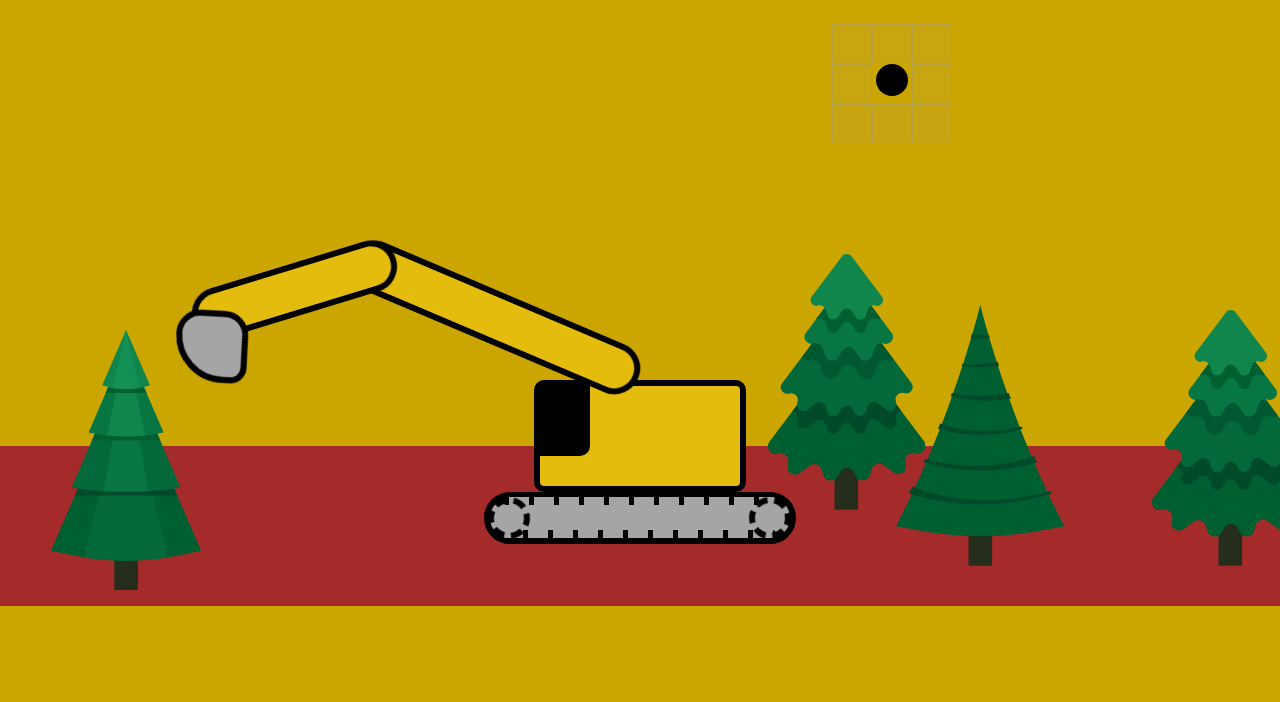
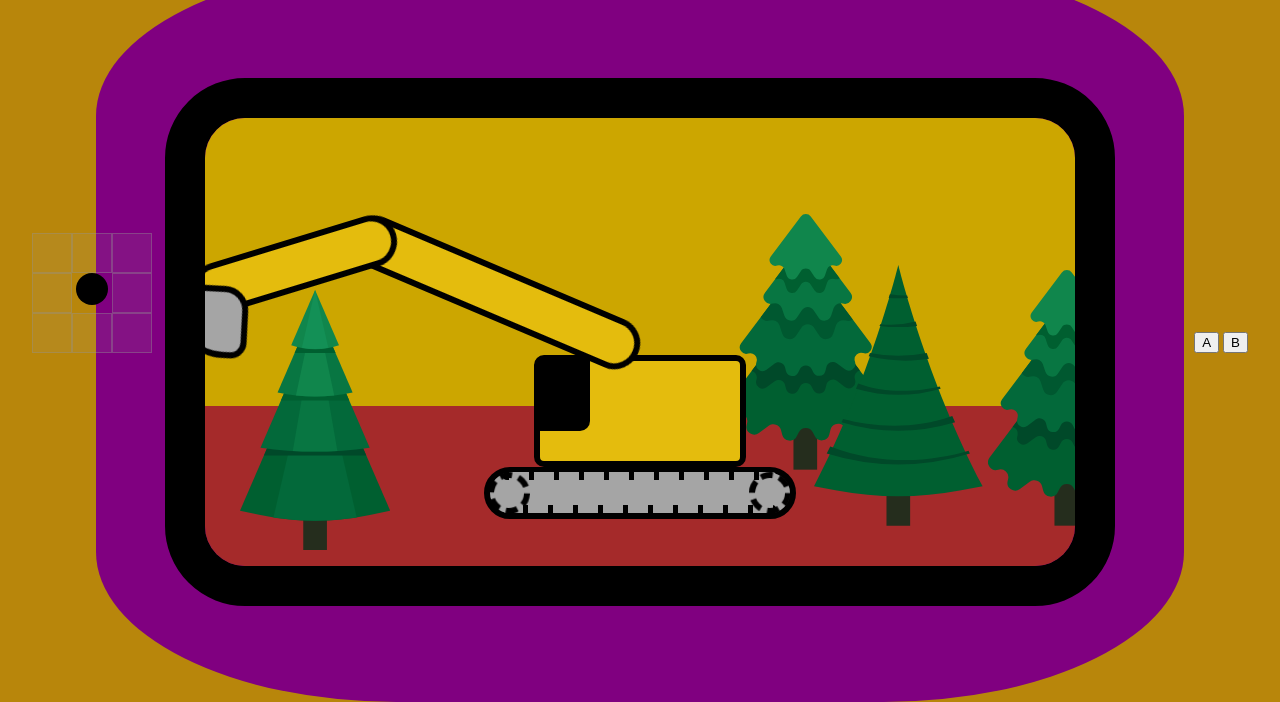
Before and after one commit to JurienWaijenberg/ccs-to-the-rescue, a plain HTML site: page index.html in a window 1280 px wide. Shown: the part 274-976 px from the top of the page. Before the commit the page ends 896 px from the top, so only its background shows below. Drawn offline with Linux system fonts and the light colour scheme; a web font is replaced by a local one.

Commit message:
Added a gameboy

```diff
--- a/index.html
+++ b/index.html
@@ -30,14 +30,8 @@
 		</section>
 
 		<section>
-			<section></section>
-			<section></section>
-			<section></section>
-			<section></section>
-			<section></section>
-			<section></section>
-			<section></section>
-			<section></section>
+			<button>A</button>
+			<button>B</button>
 		</section>
 
 		<!-- Road -->
@@ -297,5 +291,7 @@
 			</section>
 		</section>
 	</main>
+		<!-- Nintendo Advanced -->
+		<footer></footer>
 	</body>
 </html>
--- a/style.css
+++ b/style.css
@@ -15,17 +15,35 @@
 
 body {
 	margin: 0;
-	background-color: var(--bgYellow);
     height: 100vh;
+    display: flex;
+    flex-direction: column;
+    align-items: center;
+    justify-content: center;
+    max-width: 1700px;
+    margin-left: auto;
+    margin-right: auto;
+    position: relative;
+	background-color: darkgoldenrod;
+}
+
+header {
+	position: absolute;
+	top: 2em;
 }
 
 main {
 	display: flex;
     flex-direction: row;
-	width: auto;
     margin: 0;
     align-items: center;
     justify-content: center;
+    height: 550px;
+    max-width: 1400px;
+    overflow: hidden;
+    width: 100%;
+    position: absolute;
+	top: 22em;
 }
 
 h1 {
@@ -33,6 +51,7 @@ h1 {
     text-transform: uppercase;
     font-size: 9em;
     text-align: center;
+	margin: 0;
 }
 
 body main > section:nth-child(3) > section:nth-child(1) {
@@ -207,7 +226,8 @@ body main > section:nth-child(1) {
 	display: grid;
     grid-template-columns: auto auto auto;
     position: absolute;
-    left: 65%;
+    left: 2em;
+    bottom: 50%;
 
 	& button {
 		width: 3em;
@@ -247,6 +267,12 @@ body main > section:nth-child(1) {
 		cursor: -moz-grabbing;
 		cursor: -webkit-grabbing;
 	}
+}
+
+body main > section:nth-child(2) {
+	position: absolute;
+	right: 2em;
+	bottom: 50%;
 }
 
 /* Links boven */
@@ -347,14 +373,17 @@ html:has(main section:nth-child(1) > div:active):has(main section:nth-child(1) >
 
 /* -- Road -- */
 body main > section:nth-child(3) {
-	width: 100%;
+	width: 68%;
     overflow: scroll;
     position: absolute;
-    top: 50%;
-    height: 30em;
+    bottom: 4%;
+    height: 28em;
     display: flex;
     flex-direction: column;
     justify-content: space-between;
+    background-color: var(--bgYellow);
+    border: 40px solid;
+    border-radius: 5em;
 
     & > section:nth-child(1) {
         /* width: 20em;
@@ -451,3 +480,14 @@ body main > section:nth-child(3) {
         border-color: lime;
     }
 }
+
+
+footer {
+	position: absolute;
+    width: 85%;
+    height: 46em;
+    background-color: purple;
+    z-index: -1;
+    top: 15em;
+    border-radius: 300px / 150px;
+}
```
Lines whose indentation alone changed are shown as unchanged.
